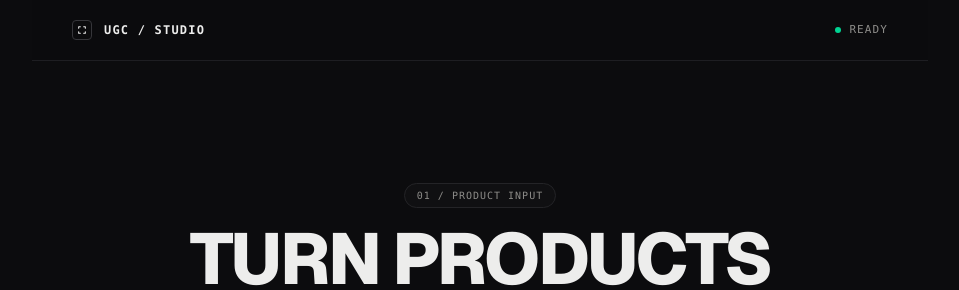
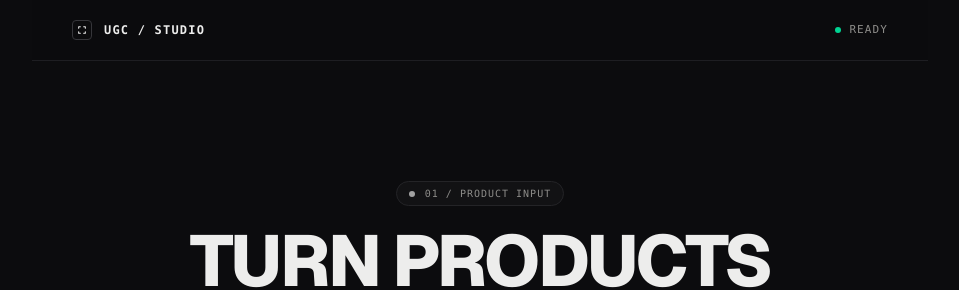
Before and after one commit to srinathdoggala-tech/UGC-video-generator, a Next.js app in the folder ugc-video-generator/: page / in a window 1280 px wide. Shown: the top 290 px of the page, without its empty margins (160-1119 px from the left). Built offline with nearby package versions, Linux system fonts and the light colour scheme.

Commit message:
style: final adversarial polish with deliverable metadata and badge

```diff
--- a/ugc-video-generator/src/components/ChatInterface.tsx
+++ b/ugc-video-generator/src/components/ChatInterface.tsx
@@ -174,7 +174,8 @@ export function ChatInterface({ initialMessages = [] }: ChatInterfaceProps) {
         <div className="flex-1 flex flex-col items-center justify-center px-6 sm:px-12 text-center relative animate-message">
           <div className="w-full max-w-2xl mx-auto flex flex-col items-center">
             {/* Micro Category Identifier */}
-            <div className="mb-4 inline-flex items-center gap-2 px-3 py-1 rounded-full border border-[#242427] bg-[#141417]/60">
+            <div className="mb-5 inline-flex items-center gap-2.5 px-3 py-1 rounded-full border border-[#242427] bg-[#141417]/80">
+              <span className="w-1.5 h-1.5 rounded-full bg-neutral-400"></span>
               <span className="text-[10px] font-mono uppercase tracking-widest text-[#8e8d8a]">
                 01 / Product Input
               </span>
@@ -263,7 +264,7 @@ export function ChatInterface({ initialMessages = [] }: ChatInterfaceProps) {
                 /* Studio Deliverable Row */
                 <div className="space-y-4">
                   <div className="flex items-center gap-2">
-                    <span className="text-[10px] font-mono uppercase tracking-widest text-[#8e8d8a] bg-[#141417] px-2 py-0.5 rounded border border-[#242427]">
+                    <span className="text-[10px] font-mono uppercase tracking-widest text-[#8e8d8a] bg-[#141417] px-2.5 py-0.5 rounded border border-[#242427]">
                       {message.videoUrl ? 'Edit Ready' : 'Studio'}
                     </span>
                   </div>
@@ -277,6 +278,8 @@ export function ChatInterface({ initialMessages = [] }: ChatInterfaceProps) {
                     <div className="mt-6 flex flex-col items-center sm:items-start space-y-3">
                       {/* Technical Metadata Bar */}
                       <div className="flex items-center gap-3 text-[11px] font-mono text-[#5e5d5a]">
+                        <span className="text-[#8e8d8a] font-semibold">DELIVERABLE</span>
+                        <span>•</span>
                         <span>09:16</span>
                         <span>•</span>
                         <span>08 SEC</span>
```
Also changed, not shown: ugc-video-generator/.agent-logs/session-5b2a8dd5-7dc2-45e8-bde8-60914b5f13dc.md, 1 other file (tests, documents, lock files or other folders).
